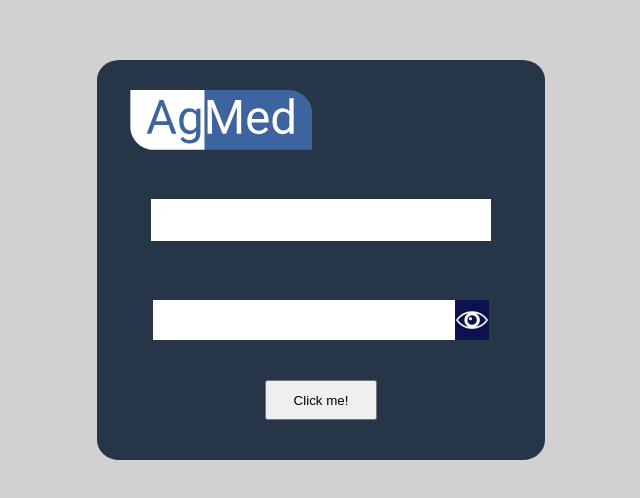
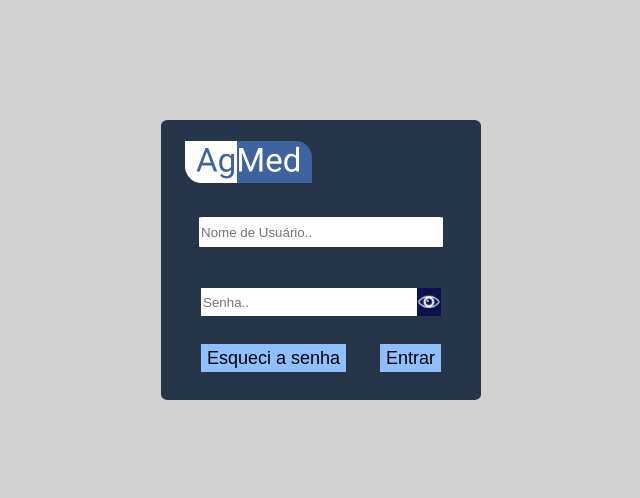
Before and after one commit to TekkenRX/45PIN-AgMed, a React (Create React App) app in the folder AgMed/View/: page / in a window 1280 px wide. Shown: the part 140-638 px from the top of the page, without its empty margins (319-959 px from the left). Built offline with nearby package versions, Linux system fonts and the light colour scheme.

Commit message:
Feat: Added Forgot pw btn

```diff
--- a/AgMed/View/src/Components/LoginAgent/Container.jsx
+++ b/AgMed/View/src/Components/LoginAgent/Container.jsx
@@ -1,9 +1,10 @@
 import PasswordField from "./PasswordField"
 import TextField from "./TextField"
 import PerformLogin from "./PerformLogin"
+import ForgotPassword from "./ForgotPassword"
+
 import "./LoginAgent.css"
 import logo from "./Logo.svg"
-
 
 const LoginBox = ({handleClick}) => {
     return (
@@ -14,7 +15,10 @@ const LoginBox = ({handleClick}) => {
                 </div>
                 <TextField></TextField>
                 <PasswordField></PasswordField>
-                <PerformLogin handleClick={handleClick}></PerformLogin>
+                <div className = "buttons">
+                    <ForgotPassword/>
+                    <PerformLogin handleClick={handleClick}/>
+                </div>
             </div>
         </>
     );
--- /dev/null
+++ b/AgMed/View/src/Components/LoginAgent/ForgotPassword.jsx
@@ -0,0 +1,10 @@
+import "./LoginAgent.css"
+
+const PerformLogin = ({handleClick}) => {
+    return (<div>
+                {/* <button onClick={() => handleClick()}>Esqueci a senha</button> */}
+                <button className = "clickbutton" >Esqueci a senha</button>
+            </div>);
+}
+
+export default PerformLogin;
--- a/AgMed/View/src/Components/LoginAgent/LoginAgent.css
+++ b/AgMed/View/src/Components/LoginAgent/LoginAgent.css
@@ -1,8 +1,8 @@
 .toolbox{
-    width: 35%;
-    height: 50%;
+    width: 25%;
+    height: 35%;
     margin: 0;
-    border-radius: 5%;
+    border-radius: 2%;
     position: absolute;
     top: 50%;
     left: 50%;
@@ -35,6 +35,7 @@
     left: 50%;
     -ms-transform: translate(-50%, -50%);
     transform: translate(-50%, -50%);
+    border-radius: 2%;
     border: none;
 }
 .usernamebar:focus {
@@ -48,10 +49,12 @@
     left: 50%;
     -ms-transform: translate(-50%, -50%);
     transform: translate(-50%, -50%);
+    border-radius: 2%;
     width: 75%;
     height: 10%;
     display:flex;
     flex-direction:row;
+    border: none;
 }
 .password{
     flex-grow:2;
@@ -69,21 +72,31 @@
     background:#0d114d;
     color:white;
     cursor: pointer;
+    border-radius: 2%;
 }
-.bt{
-    width: 100px;
-    height: 100px;
-}
-.loginbutton{
-    width: 25%;
+
+.buttons{
+    display: flex;
+    flex-direction: row;
+    justify-content: space-between;
+    border: none;
+    width: 75%;
     height: 10%;
     position: absolute;
     top: 85%;
     left: 50%;
     -ms-transform: translate(-50%, -50%);
     transform: translate(-50%, -50%);
+}
+.clickbutton{
     cursor: pointer;
+    width: 100%;
+    height: 100%;
+    border: none;
+    background-color: #8fbfff;
+    font-size: large;
 }
+
 .img {
   max-width: 80%;
   max-height: 80%;
--- a/AgMed/View/src/Components/LoginAgent/PasswordField.jsx
+++ b/AgMed/View/src/Components/LoginAgent/PasswordField.jsx
@@ -17,7 +17,7 @@ const PasswordField = () => {
 
     return (
     <div className="passwordbar">
-            <input type={passwordShown ? "text" : "password"} name="" id="password" className="password"/>
+            <input type={passwordShown ? "text" : "password"} name="" id="password" className="password" placeholder="Senha.."/>
                 <button onClick={showPassword} className="button">
                     <img
                     src={
--- a/AgMed/View/src/Components/LoginAgent/PerformLogin.jsx
+++ b/AgMed/View/src/Components/LoginAgent/PerformLogin.jsx
@@ -1,7 +1,9 @@
 import "./LoginAgent.css"
 
 const PerformLogin = ({handleClick}) => {
-    return (<><button className="loginbutton" onClick={() => handleClick()}>Click me!</button></>);
+    return (<div>
+                <button onClick={() => handleClick()} className = "clickbutton">Entrar</button>
+            </div>);
 }
 
 export default PerformLogin;
--- a/AgMed/View/src/Components/LoginAgent/TextField.jsx
+++ b/AgMed/View/src/Components/LoginAgent/TextField.jsx
@@ -2,7 +2,7 @@ import "./LoginAgent.css"
 
 const TextField = () => {
     return (
-            <input type="text" className="usernamebar"/>
+            <input type="text" className="usernamebar" placeholder="Nome de Usuário.."/>
     );
 }
 
--- a/AgMed/View/src/Components/Workbar/Workbar.css
+++ b/AgMed/View/src/Components/Workbar/Workbar.css
@@ -14,7 +14,7 @@
     display: flex;
     justify-content: right;
     user-select: none;
-    overflow: hidden;
+    overflow: visible;
 }
 .Option{
     margin: 0 0;
@@ -30,7 +30,7 @@
 .Exit{
     width: 65px;
     height: 65px;
-    /* margin: 10px -20px;
+    margin: 10px -20px;
     cursor: pointer;
-    position: fixed; */
+    position: fixed;
 }
```
